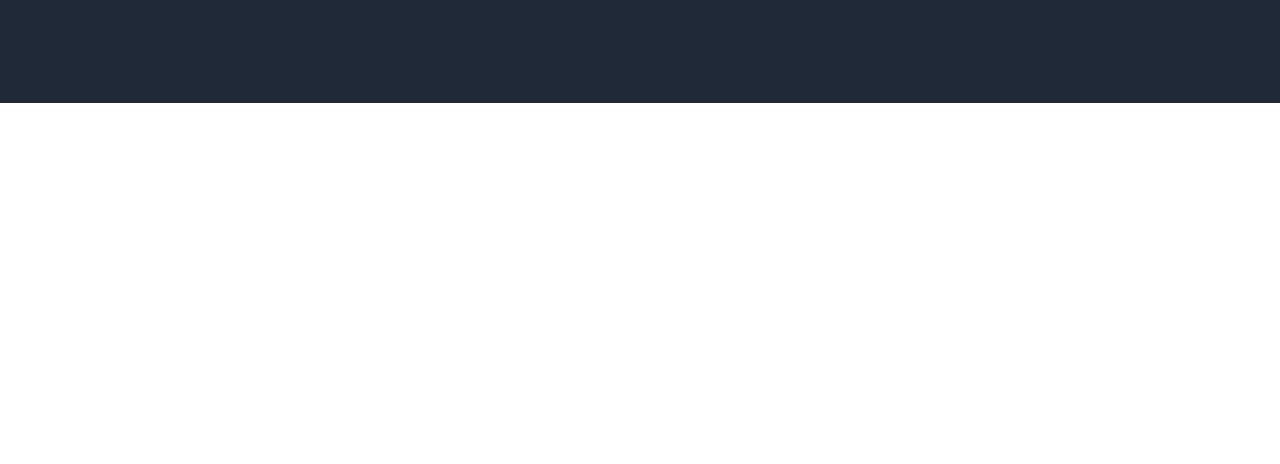
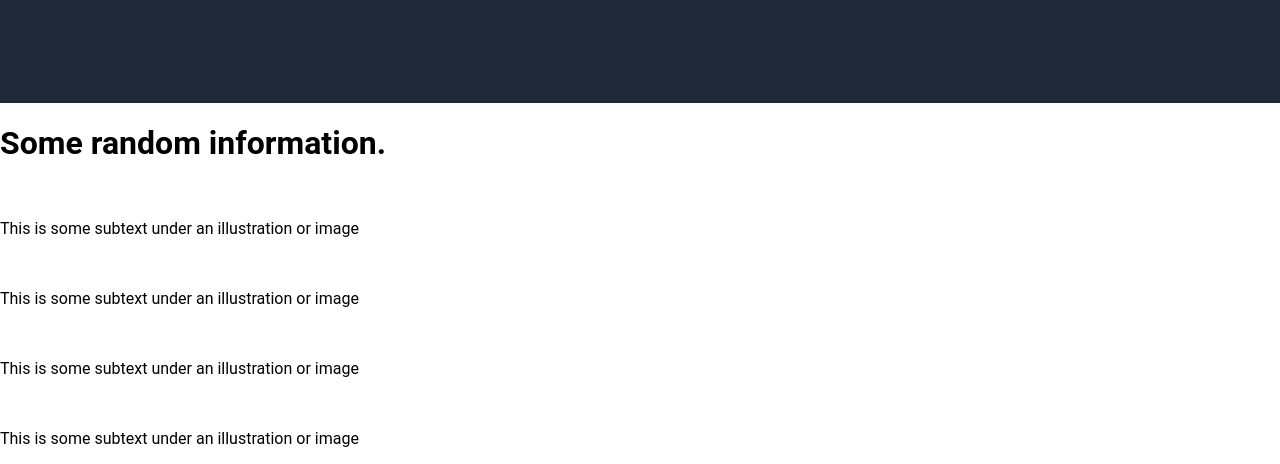
Before and after one commit to ta-torres/landing-page, a plain HTML site: page index.html in a window 1280 px wide. Shown: the part 683-1147 px from the top of the page. Before the commit the page ends 800 px from the top, so only its background shows below. Drawn offline with Linux system fonts and the light colour scheme.

Commit message:
Add html for info section

```diff
--- a/index.html
+++ b/index.html
@@ -29,5 +29,27 @@
             <img src='images/placeholder.png'/>
         </div>
     </div>
+
+    <div class="info-container">
+        <h1>Some random information.</h1>
+        <div class="photo-grid-container">
+            <div>
+                <img src=""/>
+                <p>This is some subtext under an illustration or image</p>
+            </div>
+            <div>
+                <img src=""/>
+                <p>This is some subtext under an illustration or image</p>
+            </div>
+            <div>
+                <img src=""/>
+                <p>This is some subtext under an illustration or image</p>
+            </div>
+            <div>
+                <img src=""/>
+                <p>This is some subtext under an illustration or image</p>
+            </div>
+        </div>
+    </div>
 </body>
 </html>
```
